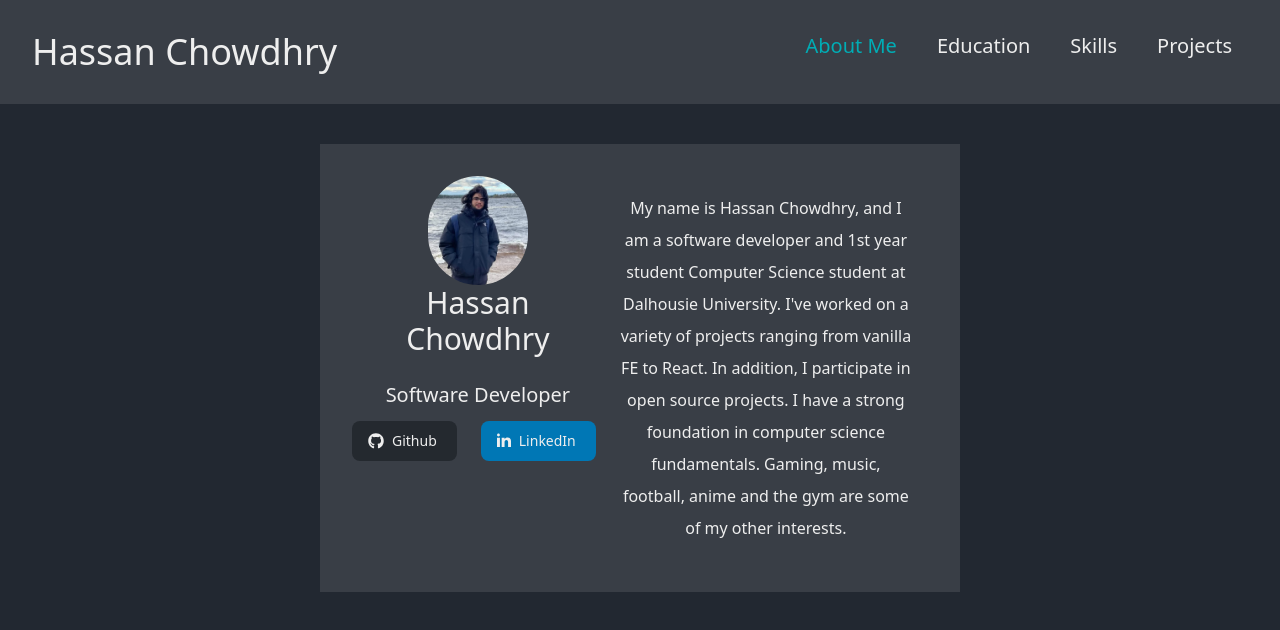
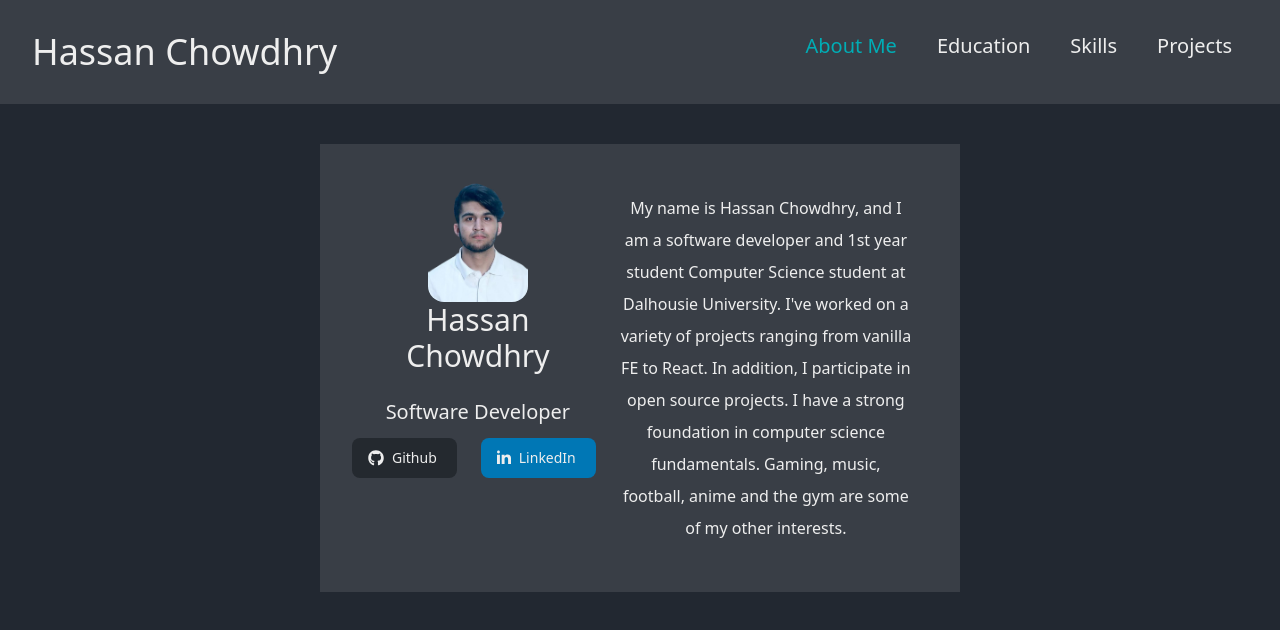
Before and after one commit to HassanChowdhry/Portfolio-2, a React (Create React App) app in the folder app/: page / in a window 1280 px wide. Shown: the top 630 px of the page. Built offline with nearby package versions, Linux system fonts and the light colour scheme.

Commit message:
pic updates - changed pic / removed pic bg / looks clean on landing page

```diff
--- a/app/src/components/About.js
+++ b/app/src/components/About.js
@@ -5,7 +5,7 @@ function About() {
   return (
     <div className="flex w-6/12 m-auto bg-gray text-white my-10 p-8">
       <section className="flex-col w-6/12 text-center p-">
-        <img src={pic} alt="hassan-pic" className="w-2/5 rounded-full m-auto" />
+        <img src={pic} alt="hassan-pic" className="w-2/5 rounded-2xl m-auto" />
 
         <h2 className="pb-6 text-3xl">Hassan Chowdhry</h2>
         <h3 className="pb-3 text-xl">Software Developer</h3>
```
Also changed, not shown: app/src/pics/hassan-pic.png.
